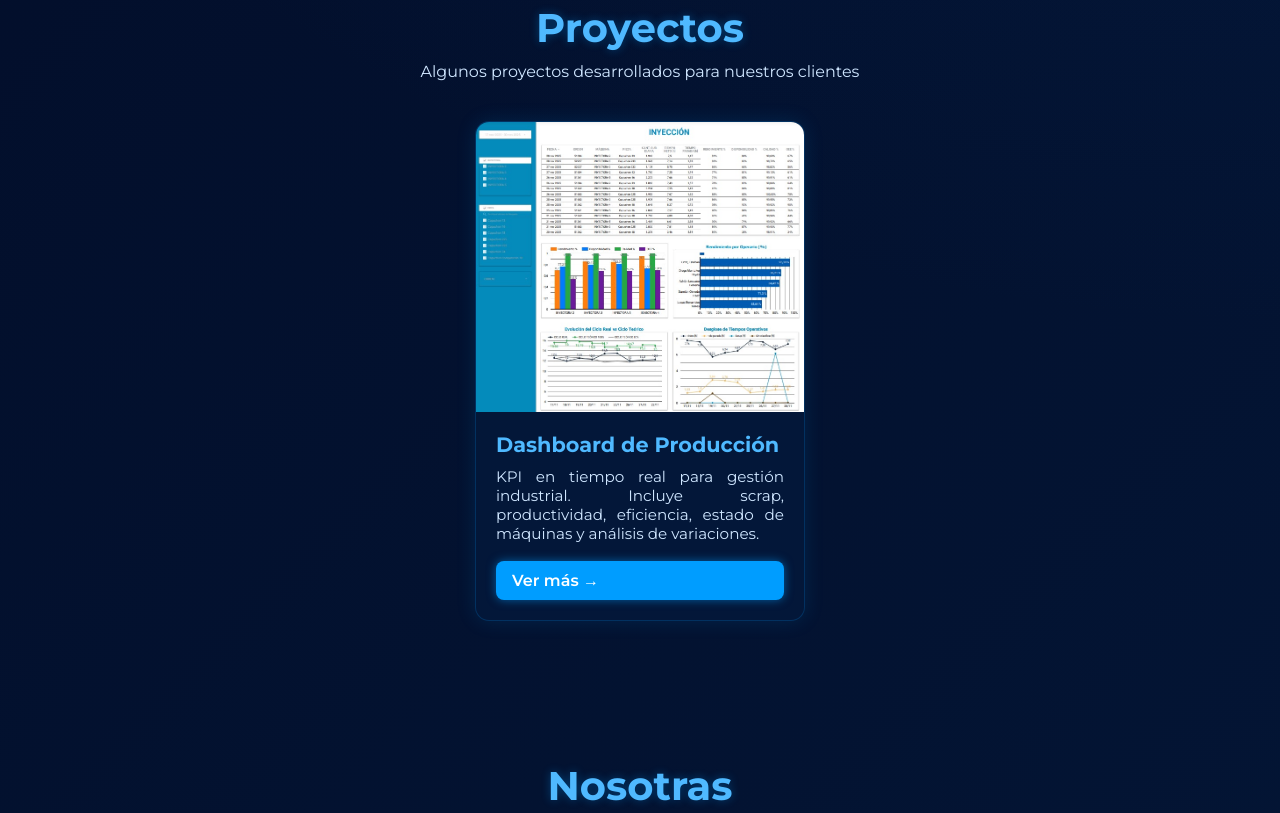
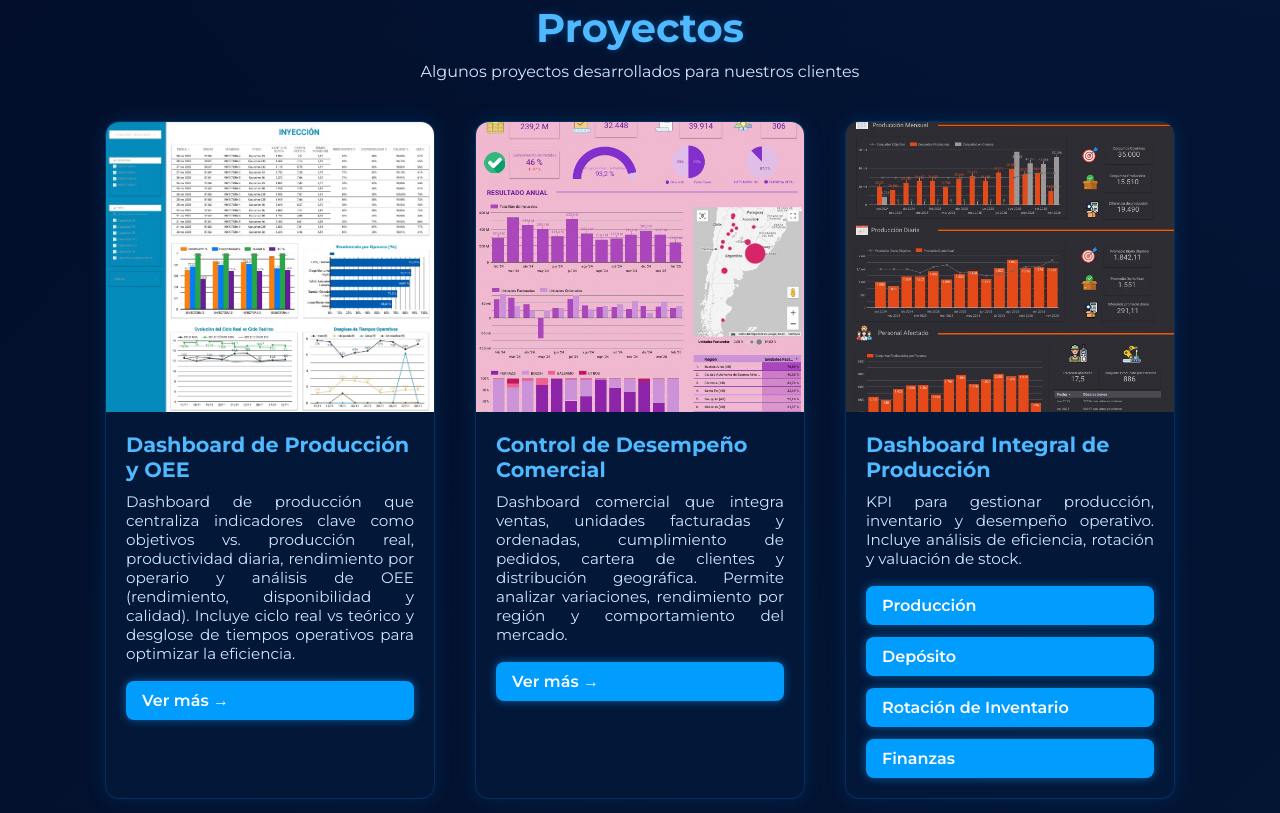
Before and after one commit to KarenGonzalesCh/scales_pagina, a plain HTML site: page src/index.html in a window 1280 px wide. Shown: the part 1479-2292 px from the top of the page. Drawn offline with Linux system fonts and the light colour scheme.

Commit message:
actualizacion proyectos

```diff
--- a/src/index.html
+++ b/src/index.html
@@ -93,11 +93,14 @@
             <img src="img/proyectos/inyeccion.jpg" class="thumb">
 
             <div class="trabajo-info">
-                <h3>Dashboard de Producción</h3>
+                <h3>Dashboard de Producción y OEE</h3>
 
                 <p>
-                    KPI en tiempo real para gestión industrial. Incluye scrap, productividad,
-                    eficiencia, estado de máquinas y análisis de variaciones.
+                    Dashboard de producción que centraliza indicadores clave como objetivos
+            vs. producción real, productividad diaria, rendimiento por operario y
+            análisis de OEE (rendimiento, disponibilidad y calidad). Incluye ciclo
+            real vs teórico y desglose de tiempos operativos para optimizar la
+            eficiencia.
                 </p>
 
                 <a href="https://lookerstudio.google.com/embed/reporting/79786bad-fabe-4eea-97dc-3140d1d2488b/page/p_98ssvzjevd"
@@ -108,7 +111,59 @@
             </div>
         </div>
 
+         <div class="trabajo-card">
+            <img src="img/proyectos/dashboard-comercial.jpg" class="thumb">
 
+            <div class="trabajo-info">
+                <h3>Control de Desempeño Comercial</h3>
+
+                <p>
+                  Dashboard comercial que integra ventas, unidades facturadas y ordenadas,
+                  cumplimiento de pedidos, cartera de clientes y distribución geográfica. Permite
+                  analizar variaciones, rendimiento por región y comportamiento del mercado.
+                </p>
+
+                <a href="https://lookerstudio.google.com/embed/reporting/cd02444b-513d-48da-9882-e5e56b5e4c0c/page/p_eur4d1ijmd"
+                   target="_blank"
+                   class="btn-card">
+                   Ver más →
+                </a>
+            </div>
+        </div>
+
+        <div class="trabajo-card">
+            <img src="img/proyectos/produccion.jpg" class="thumb">
+
+            <div class="trabajo-info">
+                <h3>Dashboard Integral de Producción</h3>
+
+                <p>
+                     KPI para gestionar producción, inventario y desempeño operativo.
+                     Incluye análisis de eficiencia, rotación y valuación de stock.
+                </p>
+                <a href="https://lookerstudio.google.com/embed/reporting/c104d531-38fc-473c-b02e-67245cba7a46/page/p_2r9hf11isc"
+                   target="_blank"
+                   class="btn-card">
+                   Producción
+                </a>
+                <a href="https://lookerstudio.google.com/embed/reporting/c104d531-38fc-473c-b02e-67245cba7a46/page/p_qvh2gpq1id"
+                   target="_blank"
+                   class="btn-card">
+                   Depósito
+                </a>
+                <a href="https://lookerstudio.google.com/embed/reporting/c104d531-38fc-473c-b02e-67245cba7a46/page/p_zsmh87u1id"
+                   target="_blank"
+                   class="btn-card">
+                   Rotación de Inventario
+                </a>
+                <a href="https://lookerstudio.google.com/embed/reporting/c104d531-38fc-473c-b02e-67245cba7a46/page/p_byntawg2id"
+                   target="_blank"
+                   class="btn-card">
+                   Finanzas
+                </a>
+
+            </div>
+        </div>
 
     </div>
 </section>
```
Also changed, not shown: src/img/proyectos/dashboard-comercial.jpg (added), src/img/proyectos/produccion.jpg (added).
